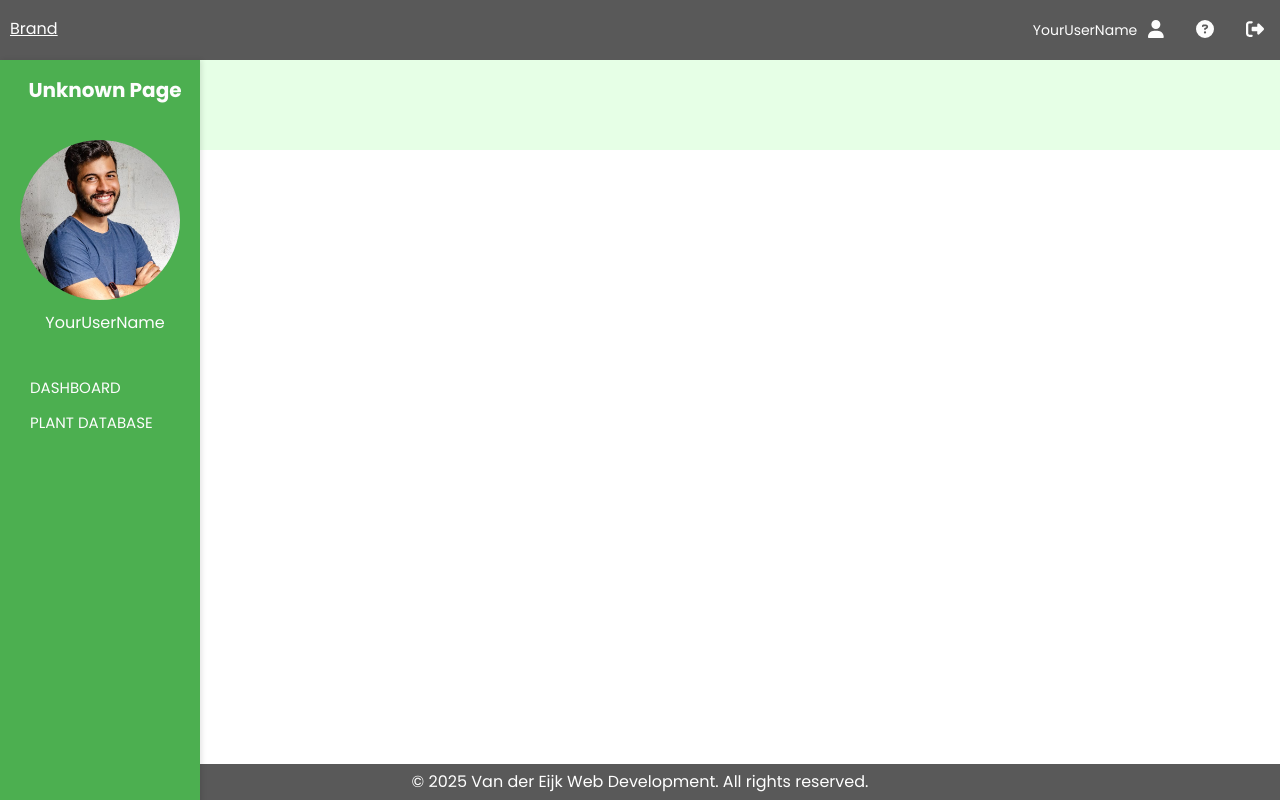
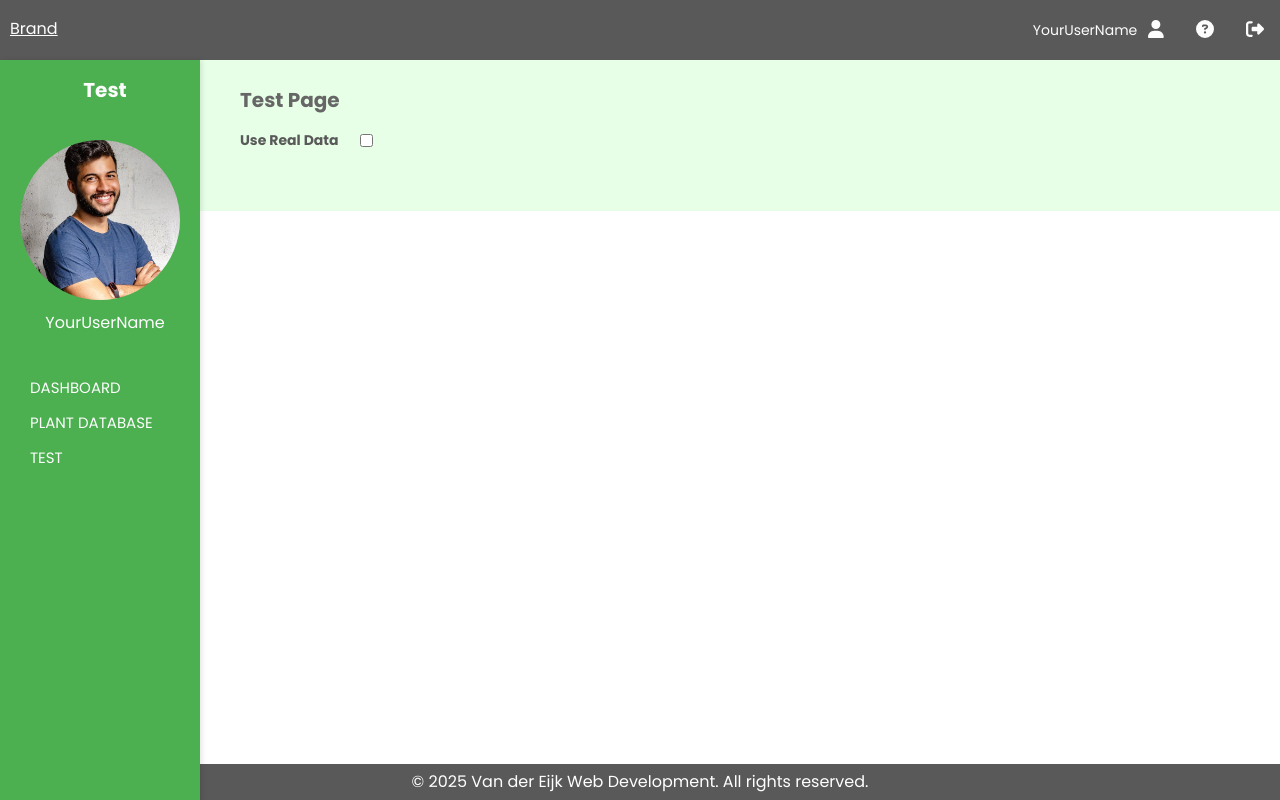
Before and after one commit to vdeijk/GrowHubFrontend, a React (Vite) app: page /test in a window 1280 px wide. Built offline with nearby package versions, Linux system fonts and the light colour scheme; no server answers.

Commit message:
test page added

```diff
--- a/src/App.tsx
+++ b/src/App.tsx
@@ -11,11 +11,11 @@ import routerStore from './core/stores/RouterStore';
 import PageLayout from './core/views/reusables/PageLayout/PageLayout';
 //import AddPlant from './core/views/pages/AddPlant/AddPlant';
 import { ToastContainer } from 'react-toastify';
+import TestPage from './core/views/pages/TestPage/TestPage';
 
 const App: React.FC = () => {
   return (
     <main className="appContainer">
-      {' '}
       <ToastContainer />
       <Navbar userName="YourUserName" />
       <Menu
@@ -28,7 +28,7 @@ const App: React.FC = () => {
         <Routes>
           <Route path="/" element={<Dashboard />} />
           <Route path="/plantDatabase" element={<PlantDatabase />} />
-          {/* <Route path="/add-plant" element={<AddPlant />} /> */}
+          <Route path="/test" element={<TestPage />} />
         </Routes>
       </PageLayout>
       <Footer />
--- a/src/core/Stores/PlantsStore.ts
+++ b/src/core/Stores/PlantsStore.ts
@@ -3,6 +3,7 @@ import { Plant } from '../../auxiliary/interfaces/Plant';
 import { debounce } from '../../auxiliary/utils/debounce';
 import { getPlantData } from '../apis/plants';
 import plants from '../../auxiliary/data/plantsMock';
+import testStore from './TestStore';
 
 class PlantsStore {
   plants: Plant[] = [];
@@ -24,19 +25,98 @@ class PlantsStore {
   constructor() {
     makeAutoObservable(this);
 
-    //this.retrieveData();
-    this.retrieveMockData();
-
     this.debouncedFilterPlants = debounce(this.filterPlants.bind(this), 500);
   }
 
-  retrieveMockData() {
+  public fetchData() {
+    if (testStore.useRealData) {
+      this.retrieveData();
+    } else {
+      this.retrieveMockData();
+    }
+  }
+
+  public extractGenera = () => {
+    const genera = new Set<string>();
+    this.plants.forEach((plant) => {
+      genera.add(plant.genus);
+    });
+
+    const genusOptions = Array.from(genera).map((genus) => ({
+      value: genus,
+      label: genus,
+    }));
+    genusOptions.unshift({ value: '', label: 'All Genera' });
+
+    return genusOptions;
+  };
+
+  public setSearchQuery = (query: string) => {
+    runInAction(() => {
+      this.searchQuery = query;
+      this.debouncedFilterPlants();
+    });
+  };
+
+  public setFilterCriteria = (criteria: string) => {
+    runInAction(() => {
+      this.filterCriteria = criteria;
+      this.filterPlants();
+    });
+  };
+
+  public filterPlants = () => {
+    this.filteredPlants = this.plants.filter((plant) => {
+      return (
+        plant.commonName
+          .toLowerCase()
+          .includes(this.searchQuery.toLowerCase()) &&
+        (this.filterCriteria === '' || plant.genus === this.filterCriteria)
+      );
+    });
+    this.sortPlants();
+  };
+
+  public setSortField = (field: keyof Plant) => {
+    runInAction(() => {
+      if (this.sortField === field) {
+        this.sortOrder = this.sortOrder === 'asc' ? 'desc' : 'asc';
+      } else {
+        this.sortField = field;
+        this.sortOrder = 'asc';
+      }
+      this.sortPlants();
+    });
+  };
+
+  public sortPlants = () => {
+    this.filteredPlants = this.filteredPlants.slice().sort((a, b) => {
+      const fieldA = (a as Plant)[this.sortField as keyof Plant];
+      const fieldB = (b as Plant)[this.sortField as keyof Plant];
+      if (fieldA < fieldB) {
+        return this.sortOrder === 'asc' ? -1 : 1;
+      }
+      if (fieldA > fieldB) {
+        return this.sortOrder === 'asc' ? 1 : -1;
+      }
+      return 0;
+    });
+  };
+
+  public addPlant = (newPlant: Plant) => {
+    this.plants.push(newPlant);
+    this.filterPlants();
+    this.genusOptions = this.extractGenera();
+  };
+
+  private retrieveMockData = () => {
+    console.log('mock');
     this.plants = plants;
     this.filteredPlants = this.plants;
     this.genusOptions = this.extractGenera();
-  }
+  };
 
-  async retrieveData() {
+  private retrieveData = async () => {
     runInAction(() => {
       this.isLoading = true;
     });
@@ -51,80 +131,7 @@ class PlantsStore {
 
       this.isLoading = false;
     });
-  }
-
-  extractGenera() {
-    const genera = new Set<string>();
-    this.plants.forEach((plant) => {
-      genera.add(plant.genus);
-    });
-
-    const genusOptions = Array.from(genera).map((genus) => ({
-      value: genus,
-      label: genus,
-    }));
-    genusOptions.unshift({ value: '', label: 'All Genera' });
-
-    return genusOptions;
-  }
-
-  setSearchQuery = (query: string) => {
-    runInAction(() => {
-      this.searchQuery = query;
-      this.debouncedFilterPlants();
-    });
   };
-
-  setFilterCriteria = (criteria: string) => {
-    runInAction(() => {
-      this.filterCriteria = criteria;
-      this.filterPlants();
-    });
-  };
-
-  filterPlants = () => {
-    this.filteredPlants = this.plants.filter((plant) => {
-      return (
-        plant.commonName
-          .toLowerCase()
-          .includes(this.searchQuery.toLowerCase()) &&
-        (this.filterCriteria === '' || plant.genus === this.filterCriteria)
-      );
-    });
-    this.sortPlants();
-  };
-
-  setSortField = (field: keyof Plant) => {
-    runInAction(() => {
-      if (this.sortField === field) {
-        this.sortOrder = this.sortOrder === 'asc' ? 'desc' : 'asc';
-      } else {
-        this.sortField = field;
-        this.sortOrder = 'asc';
-      }
-      this.sortPlants();
-    });
-  };
-
-  sortPlants = () => {
-    this.filteredPlants = this.filteredPlants.slice().sort((a, b) => {
-      const fieldA = (a as Plant)[this.sortField as keyof Plant];
-      const fieldB = (b as Plant)[this.sortField as keyof Plant];
-      if (fieldA < fieldB) {
-        return this.sortOrder === 'asc' ? -1 : 1;
-      }
-      if (fieldA > fieldB) {
-        return this.sortOrder === 'asc' ? 1 : -1;
-      }
-      return 0;
-    });
-  };
-
-  addPlant(newPlant: Plant) {
-    this.plants.push(newPlant);
-    this.filterPlants();
-    this.genusOptions = this.extractGenera();
-  }
 }
 
 const plantsStore = new PlantsStore();
--- a/src/core/Stores/RouterStore.ts
+++ b/src/core/Stores/RouterStore.ts
@@ -12,6 +12,7 @@ class RouterStore {
     // { href: '/', label: 'Statistics' },
     // { href: '/', label: 'Finance' },
     { href: '/plantDatabase', label: 'Plant Database' },
+    { href: '/test', label: 'Test' },
     // { href: '/add-plant', label: 'Add Plant' },
   ];
 
--- /dev/null
+++ b/src/core/Stores/TestStore.ts
@@ -0,0 +1,36 @@
+import { makeAutoObservable, runInAction } from 'mobx';
+import plantsStore from './PlantsStore';
+
+class TestStore {
+  useRealData: boolean = false;
+
+  constructor() {
+    makeAutoObservable(this);
+
+    this.loadFromLocalStorage();
+  }
+
+  public setUseRealData = (value: boolean) => {
+    runInAction(() => {
+      this.useRealData = value;
+    });
+
+    localStorage.setItem('useRealData', JSON.stringify(value));
+  };
+
+  public loadFromLocalStorage = () => {
+    const storedValue = localStorage.getItem('useRealData');
+    if (storedValue !== null) {
+      runInAction(() => {
+        this.useRealData = JSON.parse(storedValue);
+      });
+    }
+  };
+
+  public initialize = () => {
+    plantsStore.fetchData();
+  };
+}
+
+const testStore = new TestStore();
+export default testStore;
--- a/src/core/views/pages/PlantDatabase/PlantDatabase.tsx
+++ b/src/core/views/pages/PlantDatabase/PlantDatabase.tsx
@@ -8,7 +8,7 @@ import { observer } from 'mobx-react-lite';
 import LoadingWrapper from '../../reusables/LoadingWrapper/LoadingWrapper';
 import { SearchBarProps } from '../../containers/SearchBar/SearchBar';
 import { TableProps } from '../../reusables/TableWithSorting/TableWithSorting';
-import { Plant } from '@/auxiliary/interfaces/Plant';
+import { Plant } from '../../../../auxiliary/interfaces/Plant';
 
 const PlantDatabase: React.FC = observer(() => {
   const searchBarProps: SearchBarProps = {
--- /dev/null
+++ b/src/core/views/pages/TestPage/TestPage.tsx
@@ -0,0 +1,22 @@
+import React from 'react';
+import { observer } from 'mobx-react-lite';
+import CheckboxInput from '../../reusables/CheckboxInput/CheckboxInput';
+import testStore from '../../../stores/TestStore';
+import Heading from '../../reusables/Heading/Heading';
+
+const TestPage: React.FC = observer(() => {
+  return (
+    <div>
+      <Heading level={1} text="Test Page"></Heading>
+      <div>
+        <CheckboxInput
+          label="Use Real Data"
+          checked={testStore.useRealData}
+          onChange={testStore.setUseRealData}
+        />
+      </div>
+    </div>
+  );
+});
+
+export default TestPage;
--- /dev/null
+++ b/src/core/views/reusables/CheckboxInput/CheckboxInput.module.css
@@ -0,0 +1,21 @@
+.container {
+  display: grid;
+  grid-template-columns: 1fr 3fr;
+  grid-gap: 1rem;
+  align-items: center;
+}
+
+.label {
+  font-size: 1.4rem;
+  font-weight: bold;
+  width: max-content;
+}
+
+.checkboxInput {
+  padding: 10px;
+  margin-right: 10px;
+  border: 1px solid #ccc;
+  border-radius: 4px;
+  width: 100%;
+  font-size: 1.5rem;
+}
--- /dev/null
+++ b/src/core/views/reusables/CheckboxInput/CheckboxInput.tsx
@@ -0,0 +1,32 @@
+import React from 'react';
+import styles from './CheckboxInput.module.css';
+
+interface CheckboxProps {
+  label: string;
+  checked: boolean;
+  onChange: (checked: boolean) => void;
+}
+
+const CheckboxInput: React.FC<CheckboxProps> = ({
+  label,
+  checked,
+  onChange,
+}) => {
+  const handleChange = (event: React.ChangeEvent<HTMLInputElement>) => {
+    onChange(event.target.checked);
+  };
+
+  return (
+    <div className={label ? styles.container : ''}>
+      {label && <label className={styles.label}>{label}</label>}
+      <input
+        type="checkbox"
+        checked={checked}
+        onChange={handleChange}
+        className={styles.checkboxInput}
+      />
+    </div>
+  );
+};
+
+export default CheckboxInput;
--- a/src/main.tsx
+++ b/src/main.tsx
@@ -4,6 +4,9 @@ import './index.css';
 import App from './App.tsx';
 import React from 'react';
 import { BrowserRouter } from 'react-router-dom';
+import testStore from './core/stores/TestStore.ts';
+
+testStore.initialize();
 
 createRoot(document.getElementById('root')!).render(
   <StrictMode>
```
Also changed, not shown: src/core/views/pages/TestPage/TestPage.module.css (added).
